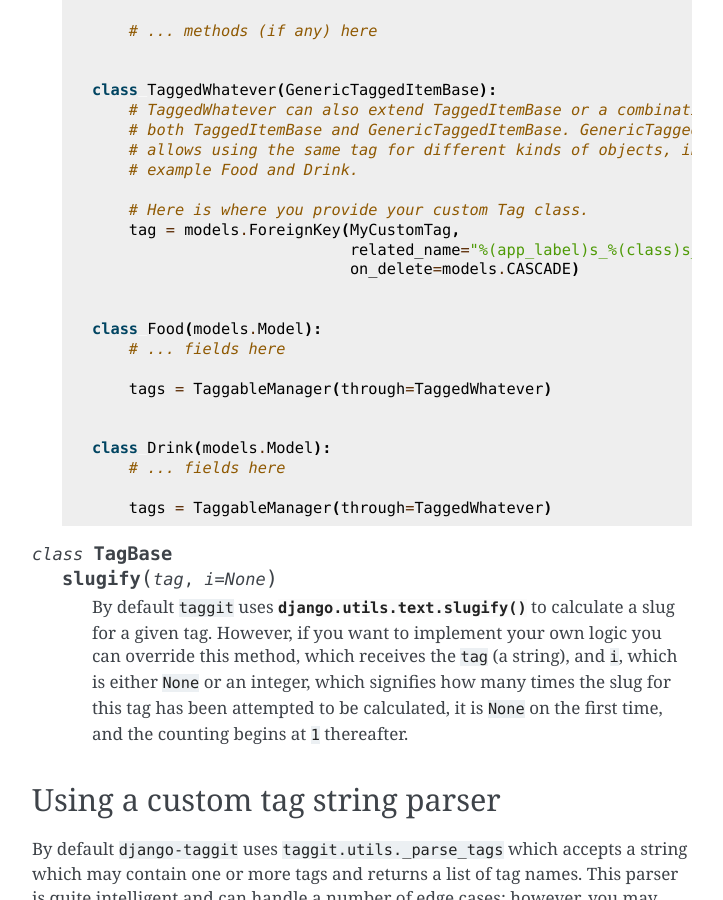
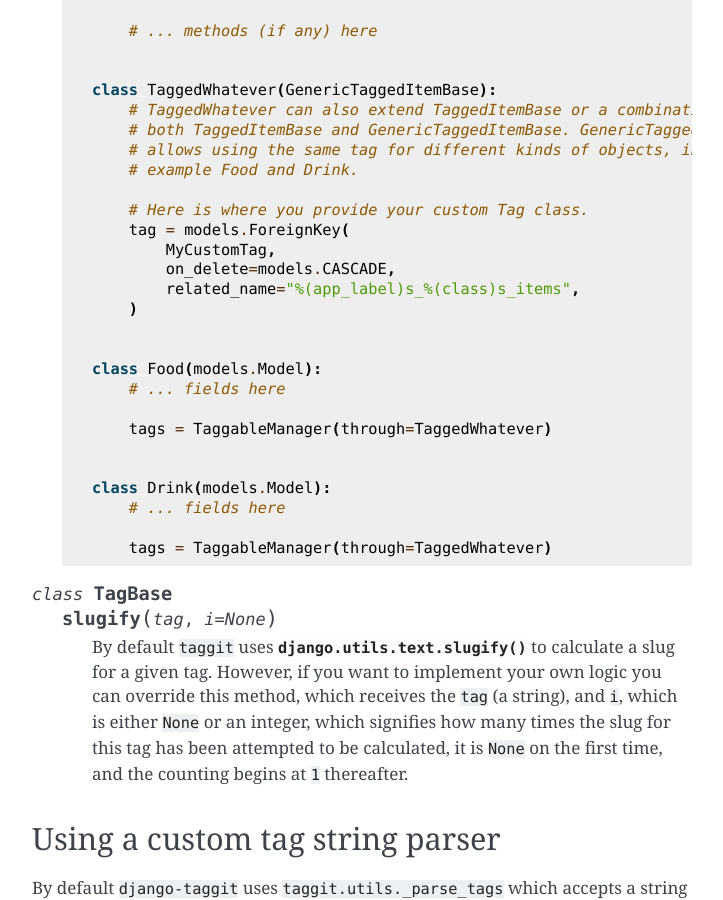
Before and after one commit to jazzband/django-taggit, a Sphinx documentation site: the page built from docs/custom_tagging.rst, in a window 1280 px wide and 900 px high, scrolled down 2739 px. Shown: the whole window, without its empty margins (388-1111 px from the left). Built offline with Sphinx 7.4.7, drawn with Linux system fonts in a browser that asks for light colours.

Commit message:
Use blacken-docs to follow code convention in docs

```diff
--- a/README.rst
+++ b/README.rst
@@ -25,6 +25,7 @@
 
     from taggit.managers import TaggableManager
 
+
     class Food(models.Model):
         # ... fields here
 
@@ -33,7 +34,7 @@
 
 Then you can use the API like so:
 
-.. code:: python
+.. code:: pycon
 
     >>> apple = Food.objects.create(name="apple")
     >>> apple.tags.add("red", "green", "delicious")
--- a/docs/custom_tagging.rst
+++ b/docs/custom_tagging.rst
@@ -134,9 +134,11 @@
         # example Food and Drink.
 
         # Here is where you provide your custom Tag class.
-        tag = models.ForeignKey(MyCustomTag,
-                                related_name="%(app_label)s_%(class)s_items",
-                                on_delete=models.CASCADE)
+        tag = models.ForeignKey(
+            MyCustomTag,
+            on_delete=models.CASCADE,
+            related_name="%(app_label)s_%(class)s_items",
+        )
 
 
     class Food(models.Model):
```
